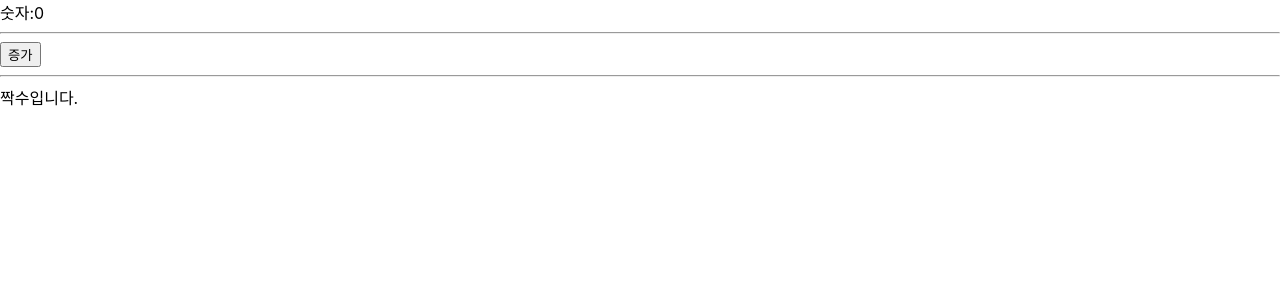
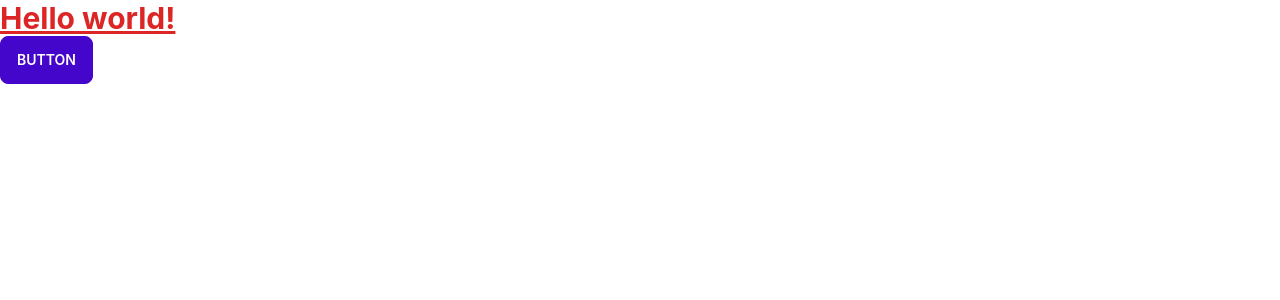
Before and after one commit to youmy028/reacr-proj, a React (Create React App) app: page / in a window 1280 px wide. Shown: the top 300 px of the page. Built offline with nearby package versions, Linux system fonts and the light colour scheme.

Commit message:
DaisyUI, Tailwind 적용

```diff
--- a/package.json
+++ b/package.json
@@ -6,6 +6,7 @@
     "@testing-library/jest-dom": "^5.16.5",
     "@testing-library/react": "^13.4.0",
     "@testing-library/user-event": "^13.5.0",
+    "daisyui": "^2.45.0",
     "react": "^18.2.0",
     "react-dom": "^18.2.0",
     "react-scripts": "5.0.1",
@@ -34,5 +35,10 @@
       "last 1 firefox version",
       "last 1 safari version"
     ]
+  },
+  "devDependencies": {
+    "autoprefixer": "^10.4.13",
+    "postcss": "^8.4.20",
+    "tailwindcss": "^3.2.4"
   }
 }
--- /dev/null
+++ b/postcss.config.js
@@ -0,0 +1,6 @@
+module.exports = {
+  plugins: {
+    tailwindcss: {},
+    autoprefixer: {},
+  },
+}
--- a/src/App.js
+++ b/src/App.js
@@ -4,7 +4,9 @@ function App() {
   return (
     <>
       {/* <StopWatch/> */}
-      <NumberCounter/>
+      {/* <NumberCounter/> */}
+      <h1 className="text-3xl font-bold underline text-red-600">Hello world!</h1>
+      <button className="btn btn-active btn-primary">Button</button>
     </>
   );
 }
--- a/src/index.css
+++ b/src/index.css
@@ -1,3 +1,7 @@
+@tailwind base;
+@tailwind components;
+@tailwind utilities;
+
 
 body {
   margin: 0;
--- /dev/null
+++ b/tailwind.config.js
@@ -0,0 +1,10 @@
+/** @type {import('tailwindcss').Config} */
+module.exports = {
+  content: [
+    "./src/**/*.{js,jsx,ts,tsx}",
+  ],
+  theme: {
+    extend: {},
+  },
+  plugins: [require("daisyui")],
+}
```
Also changed, not shown: 1 other file (tests, documents, lock files or other folders).
